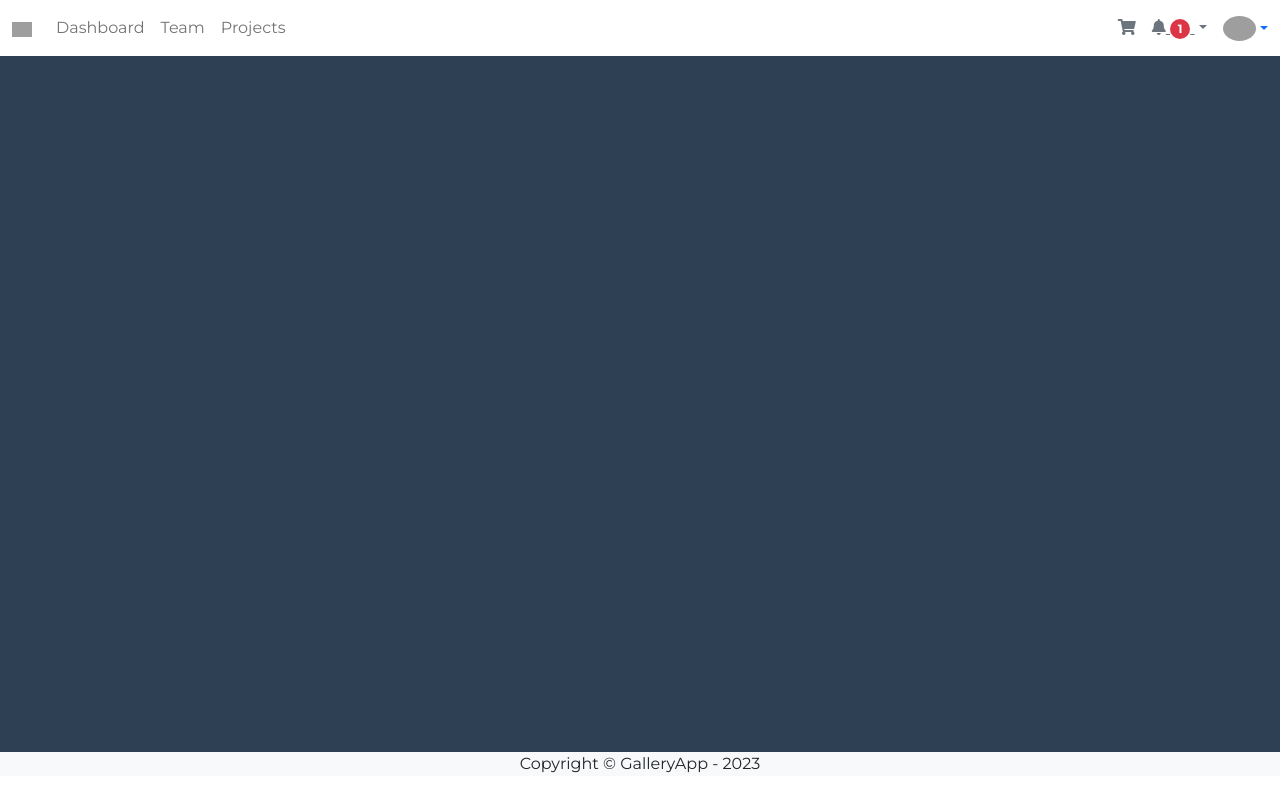
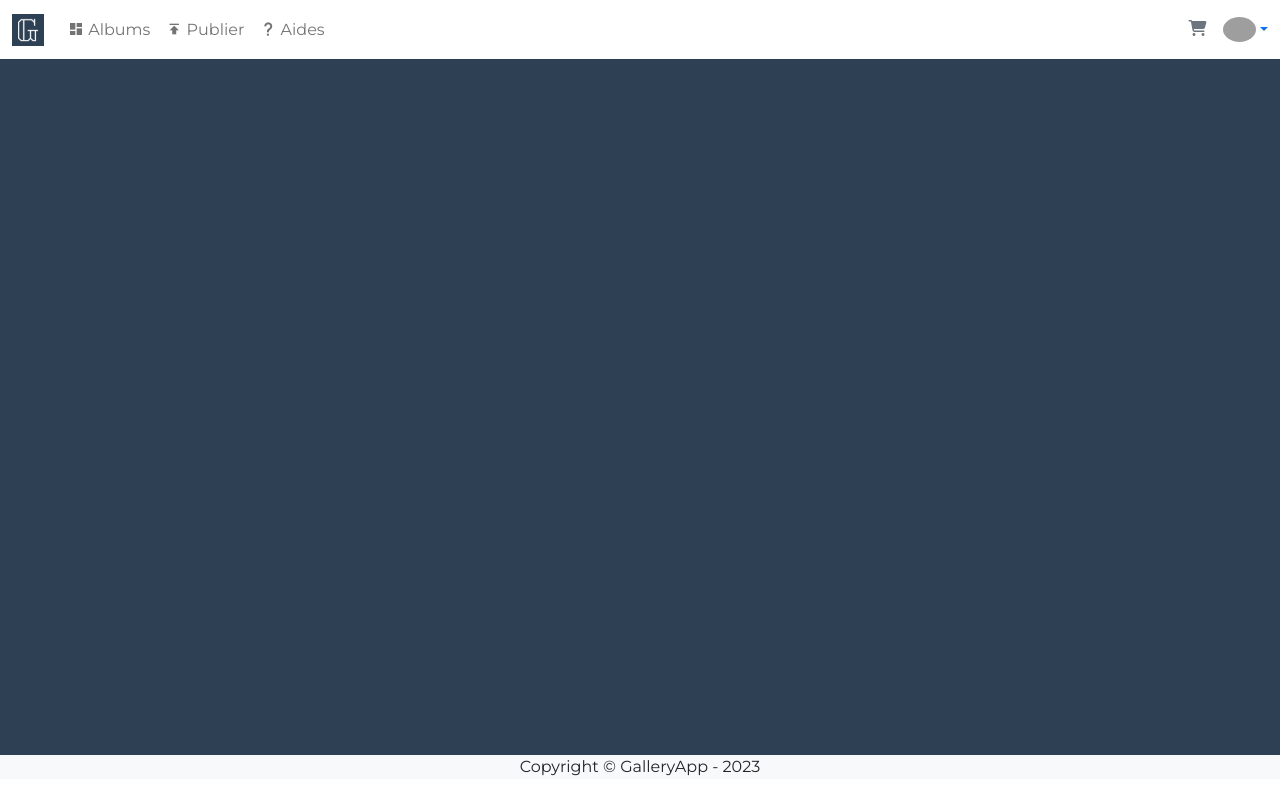
Before and after one commit to BlakvGhost/GalleryApp, a Django app: page / in a window 1280 px wide. Run offline with Django 4.2, Linux system fonts and the light colour scheme; a user stored in the database is signed in; some libraries are stand-ins or nearby versions; grey boxes are pictures that could not be loaded.

Commit message:
header: adjustment of the header tabs

```diff
--- a/static/css/style.css
+++ b/static/css/style.css
@@ -2,6 +2,7 @@
 
 :root {
     --app-primary-color: #2e4053;
+    --app-secondary-color: #99bbde;
 }
 
 *:not(.fa, .fas, .fad) {
@@ -27,3 +28,19 @@ body {
 .text-app-primary {
     color: var(--app-primary-color)!important;
 }
+
+/* Styles généraux de la scrollbar */
+::-webkit-scrollbar {
+    width: 10px; /* Largeur de la scrollbar */
+  }
+
+  /* Style de la "thumb" (la partie glissante de la scrollbar) */
+  ::-webkit-scrollbar-thumb {
+    background-color: var(--app-secondary-color); /* Couleur de fond de la thumb */
+    border-radius: 5px; /* Bord arrondi de la thumb */
+  }
+
+  /* Style au survol de la thumb */
+  ::-webkit-scrollbar-thumb:hover {
+    background-color: var(--app-secondary-color); /* Couleur de fond de la thumb au survol */
+  }
--- a/template/base/base.html
+++ b/template/base/base.html
@@ -23,16 +23,4 @@
         {% include 'base/footer.html' %}
     </footer>
 </body>
-<script>
-    const $elt = document.querySelector('#staticHeader');
-    const cClass = "position-fixed w-100 start-0 top-0 shadow fv-zd animate__animated animate__fadeInDown";
-    window.addEventListener('scroll', (e) => {
-
-        if (window.scrollY > ($elt.getClientRects()[0].height + 100)) {
-            return $($elt).addClass(cClass);
-        }
-        $($elt).removeClass(cClass);
-    })
-</script>
-
 </html>
--- a/template/base/header.html
+++ b/template/base/header.html
@@ -13,19 +13,28 @@
         <div class="collapse navbar-collapse" id="navbarSupportedContent">
             <!-- Navbar brand -->
             <a class="navbar-brand mt-2 mt-lg-0" href="#">
-                <img src="https://mdbcdn.b-cdn.net/img/logo/mdb-transaprent-noshadows.webp" height="15" alt="MDB Logo"
+                <img src="/static/android-chrome-192x192.png" height="32" alt="Logo de GalleryApp"
                     loading="lazy" />
             </a>
             <!-- Left links -->
             <ul class="navbar-nav me-auto mb-2 mb-lg-0">
                 <li class="nav-item">
-                    <a class="nav-link" href="#">Dashboard</a>
+                    <a class="nav-link" href="#">
+                        <span class="mdi mdi-view-dashboard"></span>
+                        Albums
+                    </a>
                 </li>
                 <li class="nav-item">
-                    <a class="nav-link" href="#">Team</a>
+                    <a class="nav-link" href="#">
+                        <span class="mdi mdi-publish"></span>
+                        Publier
+                    </a>
                 </li>
                 <li class="nav-item">
-                    <a class="nav-link" href="#">Projects</a>
+                    <a class="nav-link" href="#">
+                        <span class="mdi mdi-help"></span>
+                        Aides
+                    </a>
                 </li>
             </ul>
             <!-- Left links -->
@@ -38,26 +47,6 @@
             <a class="link-secondary me-3" href="#">
                 <i class="fas fa-shopping-cart"></i>
             </a>
-
-            <!-- Notifications -->
-            <div class="dropdown">
-                <a class="link-secondary me-3 dropdown-toggle hidden-arrow" href="#" id="navbarDropdownMenuLink"
-                    role="button" data-mdb-toggle="dropdown" aria-expanded="false">
-                    <i class="fas fa-bell"></i>
-                    <span class="badge rounded-pill badge-notification bg-danger">1</span>
-                </a>
-                <ul class="dropdown-menu dropdown-menu-end" aria-labelledby="navbarDropdownMenuLink">
-                    <li>
-                        <a class="dropdown-item" href="#">Some news</a>
-                    </li>
-                    <li>
-                        <a class="dropdown-item" href="#">Another news</a>
-                    </li>
-                    <li>
-                        <a class="dropdown-item" href="#">Something else here</a>
-                    </li>
-                </ul>
-            </div>
             <!-- Avatar -->
             <div class="dropdown">
                 <a class="dropdown-toggle d-flex align-items-center hidden-arrow" href="#" id="navbarDropdownMenuAvatar"
@@ -67,13 +56,13 @@
                 </a>
                 <ul class="dropdown-menu dropdown-menu-end" aria-labelledby="navbarDropdownMenuAvatar">
                     <li>
-                        <a class="dropdown-item" href="#">My profile</a>
+                        <a class="dropdown-item" href="#">Mon profile</a>
                     </li>
                     <li>
                         <a class="dropdown-item" href="#">Settings</a>
                     </li>
                     <li>
-                        <a class="dropdown-item" href="#">Logout</a>
+                        <a class="dropdown-item" href="{% url 'logout' %}">Logout</a>
                     </li>
                 </ul>
             </div>
--- a/template/base/meta.html
+++ b/template/base/meta.html
@@ -15,9 +15,10 @@
 <meta name="twitter:description" content="GalleryApp est une application web pour gérer vos images">
 <meta name="twitter:image" content="https://gallery-app.kabirou-alassane.com/static/favicon.ico">
 
-<link href="/static/vendor/fontawesome-free/css/all.min.css" rel="stylesheet" type="text/css">
 <link rel="stylesheet" href="https://cdn.jsdelivr.net/npm/bootstrap@5.2.3/dist/css/bootstrap.min.css">
 <script src="https://cdn.jsdelivr.net/npm/bootstrap@5.2.3/dist/js/bootstrap.bundle.min.js"></script>
+<link rel="stylesheet" href="https://cdnjs.cloudflare.com/ajax/libs/MaterialDesign-Webfont/7.3.67/css/materialdesignicons.min.css" integrity="sha512-nRzny9w0V2Y1/APe+iEhKAwGAc+K8QYCw4vJek3zXhdn92HtKt226zHs9id8eUq+uYJKaH2gPyuLcaG/dE5c7A==" crossorigin="anonymous" referrerpolicy="no-referrer" />
+<link rel="stylesheet" href="https://cdnjs.cloudflare.com/ajax/libs/font-awesome/6.4.2/css/all.min.css" integrity="sha512-z3gLpd7yknf1YoNbCzqRKc4qyor8gaKU1qmn+CShxbuBusANI9QpRohGBreCFkKxLhei6S9CQXFEbbKuqLg0DA==" crossorigin="anonymous" referrerpolicy="no-referrer" />
 <link rel="stylesheet" href="/static/css/style.css">
 <link rel="apple-touch-icon" sizes="180x180" href="/static/apple-touch-icon.png">
 <link rel="icon" type="image/png" sizes="32x32" href="/static/favicon-32x32.png">
```
